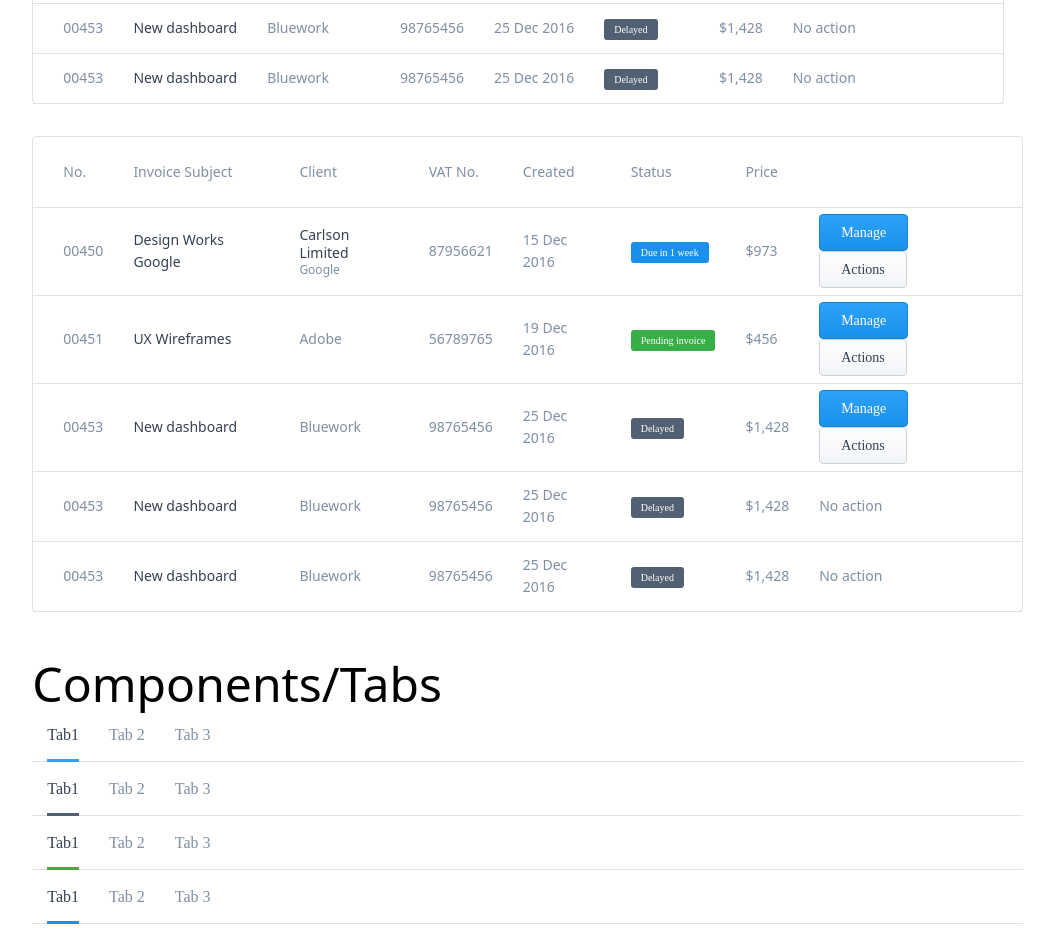
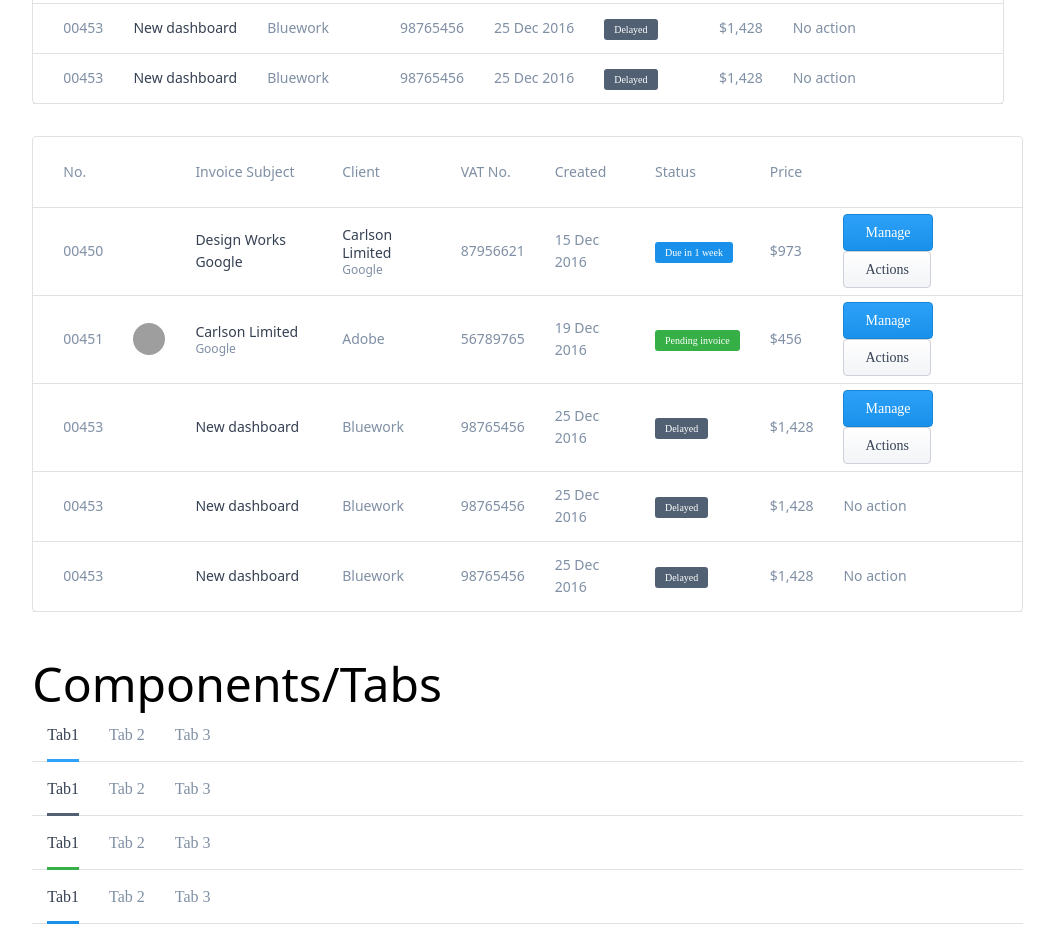
Before and after one commit to alicerce/alicerce-css--old, a website: page docs/index.html in a window 1280 px wide. Shown: the part 1958-2895 px from the top of the page, without its empty margins (219-1273 px from the left). Drawn offline with Linux system fonts and the light colour scheme; grey boxes are pictures that could not be loaded.

Commit message:
docs: add example with image

```diff
--- a/docs/index.html
+++ b/docs/index.html
@@ -1512,6 +1512,7 @@
   <thead>
     <tr>
       <th>No.</th>
+      <td></td>
       <th>Invoice Subject</th>
       <th>Client</th>
       <th>VAT No.</th>
@@ -1524,6 +1525,7 @@
   <tbody>
     <tr>
       <td>00450</td>
+      <td></td>
       <th>
         Design Works
         <span>
@@ -1553,7 +1555,17 @@
     </tr>
     <tr>
       <td>00451</td>
-      <th>UX Wireframes</th>
+      <td>
+        <img class="image is-circle is-32x32" src="https://bulma.io/images/placeholders/128x128.png">
+      </td>
+      <th>
+        <span class="td-main">
+          Carlson Limited
+        </span>
+        <span class="td-sub">
+          Google
+        </span>
+      </th>
       <td>Adobe</td>
       <td>56789765</td>
       <td>19 Dec 2016</td>
@@ -1570,6 +1582,7 @@
     </tr>
     <tr>
       <td>00453</td>
+      <td></td>
       <th>New dashboard</th>
       <td>Bluework</td>
       <td>98765456</td>
@@ -1587,6 +1600,7 @@
     </tr>
     <tr>
       <td>00453</td>
+      <td></td>
       <th>New dashboard</th>
       <td>Bluework</td>
       <td>98765456</td>
@@ -1603,6 +1617,7 @@
     </tr>
     <tr>
       <td>00453</td>
+      <td></td>
       <th>New dashboard</th>
       <td>Bluework</td>
       <td>98765456</td>
```
Also changed, not shown: src/components/tables.styl (+16 -1 lines), 1 other file.
